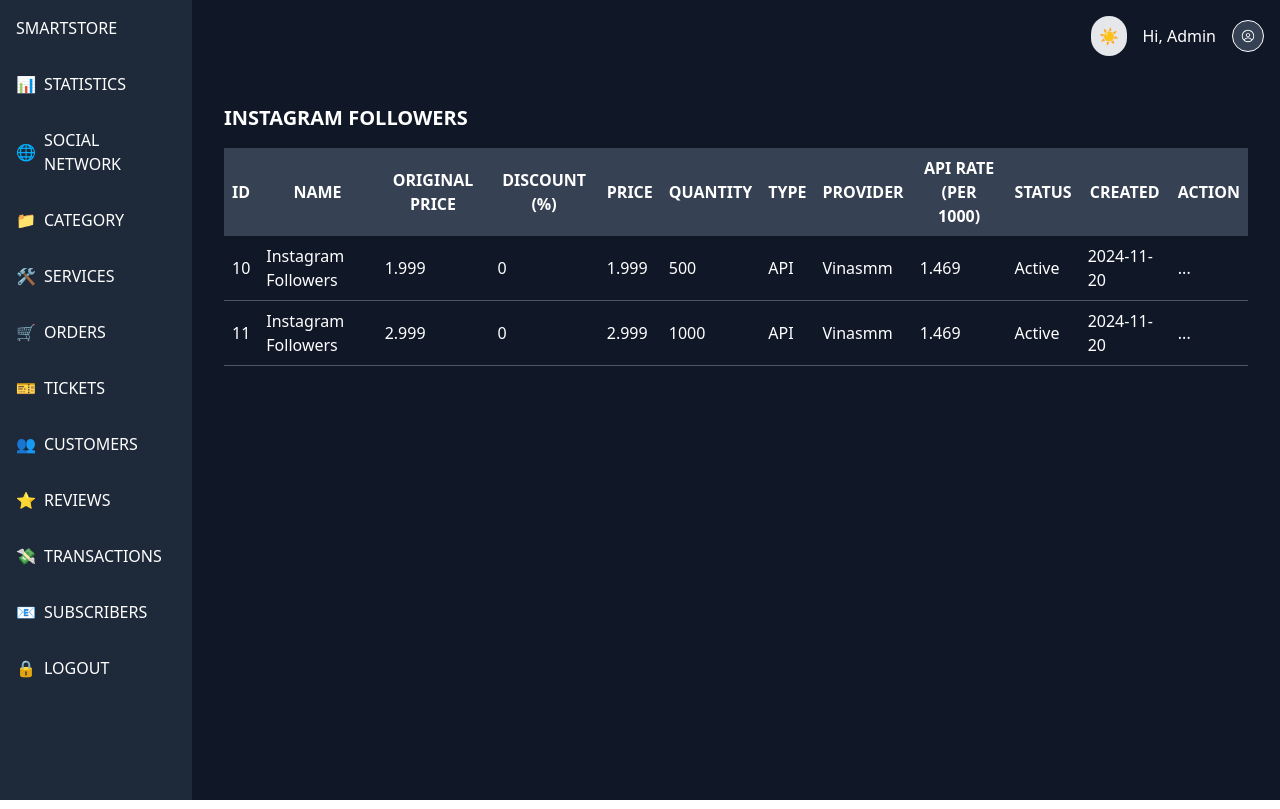
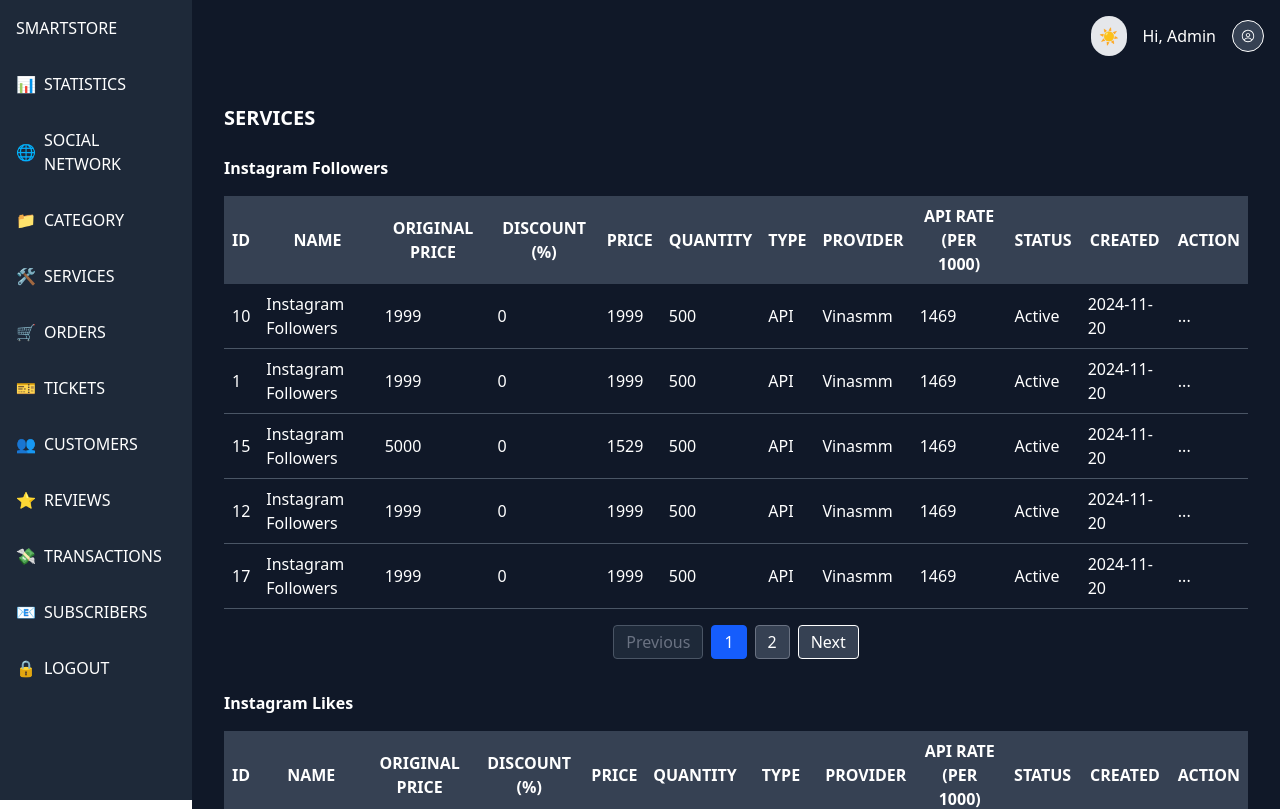
Before and after one commit to Code2With-Pratik/Admin-Dashboard-, a React (Vite) app in the folder frontend/: page / in a window 1280 px wide. Shown: the top 809 px of the page. Built offline with nearby package versions, Linux system fonts and the light colour scheme.

Commit message:
feat: implement pagination for Instagram Followers and Likes in Services component

```diff
--- a/frontend/src/components/Services.jsx
+++ b/frontend/src/components/Services.jsx
@@ -1,33 +1,66 @@
-import React from 'react';
+import React, { useState, useContext } from 'react';
+import { ThemeContext } from '../App';
 
 const Services = () => {
+  const { theme } = useContext(ThemeContext);
+
   const data = [
-    { id: 10, name: 'Instagram Followers', originalPrice: 1.999, discount: 0, price: 1.999, quantity: 500, type: 'API', provider: 'Vinasmm', apiRate: 1.469, status: 'Active', created: '2024-11-20' },
-    { id: 11, name: 'Instagram Followers', originalPrice: 2.999, discount: 0, price: 2.999, quantity: 1000, type: 'API', provider: 'Vinasmm', apiRate: 1.469, status: 'Active', created: '2024-11-20' },
+    { id: 10, name: 'Instagram Followers', originalPrice: 1999, discount: 0, price: 1999, quantity: 500, type: 'API', provider: 'Vinasmm', apiRate: 1469, status: 'Active', created: '2024-11-20' },
+    { id: 1, name: 'Instagram Followers', originalPrice: 1999, discount: 0, price: 1999, quantity: 500, type: 'API', provider: 'Vinasmm', apiRate: 1469, status: 'Active', created: '2024-11-20' },
+    { id: 15, name: 'Instagram Followers', originalPrice: 5000, discount: 0, price: 1529, quantity: 500, type: 'API', provider: 'Vinasmm', apiRate: 1469, status: 'Active', created: '2024-11-20' },
+    { id: 12, name: 'Instagram Followers', originalPrice: 1999, discount: 0, price: 1999, quantity: 500, type: 'API', provider: 'Vinasmm', apiRate: 1469, status: 'Active', created: '2024-11-20' },
+    { id: 17, name: 'Instagram Followers', originalPrice: 1999, discount: 0, price: 1999, quantity: 500, type: 'API', provider: 'Vinasmm', apiRate: 1469, status: 'Active', created: '2024-11-20' },
+    { id: 16, name: 'Instagram Followers', originalPrice: 1999, discount: 0, price: 1999, quantity: 500, type: 'API', provider: 'Vinasmm', apiRate: 1469, status: 'Active', created: '2024-11-20' },
+    { id: 18, name: 'Instagram Followers', originalPrice: 1999, discount: 0, price: 1999, quantity: 500, type: 'API', provider: 'Vinasmm', apiRate: 1469, status: 'Active', created: '2024-11-20' },
+    { id: 11, name: 'Instagram Likes', originalPrice: 999, discount: 10, price: 899, quantity: 1000, type: 'API', provider: 'Vinasmm', apiRate: 799, status: 'Active', created: '2024-11-20' },
+    { id: 12, name: 'Twitter Followers', originalPrice: 2500, discount: 0, price: 2500, quantity: 300, type: 'API', provider: 'SocialPro', apiRate: 2000, status: 'Inactive', created: '2024-11-21' },
+    { id: 13, name: 'YouTube Views', originalPrice: 5000, discount: 5, price: 4750, quantity: 5000, type: 'API', provider: 'ViewBoost', apiRate: 4000, status: 'Active', created: '2024-11-22' },
+    { id: 14, name: 'Facebook Shares', originalPrice: 1500, discount: 0, price: 1500, quantity: 200, type: 'Manual', provider: 'ShareEasy', apiRate: 1200, status: 'Inactive', created: '2024-11-23' },
+    { id: 15, name: 'TikTok Followers', originalPrice: 3999, discount: 15, price: 3399, quantity: 1500, type: 'API', provider: 'TikGrow', apiRate: 3000, status: 'Active', created: '2024-11-24' },
+    { id: 16, name: 'LinkedIn Connections', originalPrice: 6000, discount: 0, price: 6000, quantity: 100, type: 'Manual', provider: 'LinkNet', apiRate: 5500, status: 'Inactive', created: '2024-11-25' },
+    { id: 17, name: 'Instagram Comments', originalPrice: 2999, discount: 0, price: 2999, quantity: 400, type: 'API', provider: 'Vinasmm', apiRate: 2500, status: 'Active', created: '2024-11-26' },
+    { id: 18, name: 'Twitter Retweets', originalPrice: 1800, discount: 5, price: 1710, quantity: 250, type: 'API', provider: 'SocialPro', apiRate: 1500, status: 'Active', created: '2024-11-27' },
+    { id: 19, name: 'YouTube Likes', originalPrice: 2200, discount: 0, price: 2200, quantity: 300, type: 'API', provider: 'ViewBoost', apiRate: 1800, status: 'Inactive', created: '2024-11-28' },
+    { id: 20, name: 'Facebook Likes', originalPrice: 1200, discount: 10, price: 1080, quantity: 500, type: 'Manual', provider: 'ShareEasy', apiRate: 900, status: 'Active', created: '2024-11-29' },
+    { id: 21, name: 'Instagram Likes', originalPrice: 1200, discount: 5, price: 1140, quantity: 800, type: 'API', provider: 'LikeBoost', apiRate: 1000, status: 'Active', created: '2024-11-30' },
+    { id: 22, name: 'Instagram Likes', originalPrice: 1500, discount: 0, price: 1500, quantity: 1200, type: 'API', provider: 'Vinasmm', apiRate: 1300, status: 'Inactive', created: '2024-12-01' },
+    { id: 23, name: 'Instagram Likes', originalPrice: 800, discount: 10, price: 720, quantity: 600, type: 'Manual', provider: 'LikeBoost', apiRate: 650, status: 'Active', created: '2024-12-02' },
+    { id: 24, name: 'Instagram Likes', originalPrice: 2000, discount: 15, price: 1700, quantity: 1500, type: 'API', provider: 'SocialPro', apiRate: 1600, status: 'Active', created: '2024-12-03' },
+    { id: 25, name: 'Instagram Likes', originalPrice: 1100, discount: 0, price: 1100, quantity: 700, type: 'API', provider: 'Vinasmm', apiRate: 950, status: 'Inactive', created: '2024-12-04' },
   ];
 
-  return (
-    <div className="p-4">
-      <h2 className="text-xl font-bold mb-4">INSTAGRAM FOLLOWERS</h2>
-      <table className="w-full border-collapse">
+  const followersData = data.filter((item) => item.name === 'Instagram Followers');
+  const likesData = data.filter((item) => item.name === 'Instagram Likes');
+
+  // Pagination state
+  const [currentPageFollowers, setCurrentPageFollowers] = useState(1);
+  const [currentPageLikes, setCurrentPageLikes] = useState(1);
+  const itemsPerPage = 5;
+
+  const paginate = (dataArray, currentPage) => {
+    const totalPages = Math.ceil(dataArray.length / itemsPerPage);
+    const startIndex = (currentPage - 1) * itemsPerPage;
+    const currentPageData = dataArray.slice(startIndex, startIndex + itemsPerPage);
+    return { totalPages, currentPageData };
+  };
+
+  const { totalPages: totalFollowersPages, currentPageData: currentFollowersData } = paginate(followersData, currentPageFollowers);
+  const { totalPages: totalLikesPages, currentPageData: currentLikesData } = paginate(likesData, currentPageLikes);
+
+  const renderTable = (dataArray) => (
+    <>
       <thead>
         <tr className="bg-gray-700 text-white">
-            <th className="p-2">ID</th>
-            <th className="p-2">NAME</th>
-            <th className="p-2">ORIGINAL PRICE</th>
-            <th className="p-2">DISCOUNT (%)</th>
-            <th className="p-2">PRICE</th>
-            <th className="p-2">QUANTITY</th>
-            <th className="p-2">TYPE</th>
-            <th className="p-2">PROVIDER</th>
-            <th className="p-2">API RATE (PER 1000)</th>
-            <th className="p-2">STATUS</th>
-            <th className="p-2">CREATED</th>
-            <th className="p-2">ACTION</th>
+          {['ID', 'NAME', 'ORIGINAL PRICE', 'DISCOUNT (%)', 'PRICE', 'QUANTITY', 'TYPE', 'PROVIDER', 'API RATE (PER 1000)', 'STATUS', 'CREATED', 'ACTION'].map((head, idx) => (
+            <th key={idx} className="p-2">{head}</th>
+          ))}
         </tr>
       </thead>
       <tbody>
-          {data.map((item) => (
+        {dataArray.length === 0 ? (
+          <tr><td colSpan="12" className="text-center p-4">No data available.</td></tr>
+        ) : (
+          dataArray.map(item => (
             <tr key={item.id} className="border-b border-gray-600">
               <td className="p-2">{item.id}</td>
               <td className="p-2">{item.name}</td>
@@ -42,9 +75,70 @@ const Services = () => {
               <td className="p-2">{item.created}</td>
               <td className="p-2">...</td>
             </tr>
+          ))
+        )}
+      </tbody>
+    </>
+  );
+
+  const renderPagination = (totalPages, currentPage, setPage) => (
+    <nav aria-label="Pagination" className="mt-4 flex justify-center mb-8">
+      <ul className="flex space-x-2">
+        <li>
+          <button
+            onClick={() => setPage(prev => Math.max(prev - 1, 1))}
+            disabled={currentPage === 1}
+            className={`px-3 py-1 rounded border ${currentPage === 1
+              ? theme === 'dark' ? 'bg-gray-800 text-gray-500 border-gray-600 cursor-not-allowed'
+              : 'bg-gray-200 text-gray-400 border-gray-300 cursor-not-allowed'
+              : theme === 'dark' ? 'bg-gray-700 text-white hover:bg-gray-600'
+              : 'bg-white text-gray-700 hover:bg-blue-100 border-gray-400'}`}
+          >
+            Previous
+          </button>
+        </li>
+        {[...Array(totalPages)].map((_, i) => (
+          <li key={i + 1}>
+            <button
+              onClick={() => setPage(i + 1)}
+              className={`px-3 py-1 rounded border ${currentPage === i + 1
+                ? theme === 'dark' ? 'bg-blue-600 text-white border-blue-600'
+                : 'bg-blue-500 text-white border-blue-500'
+                : theme === 'dark' ? 'bg-gray-700 text-white border-gray-500 hover:bg-gray-600'
+                : 'bg-white text-gray-700 border-gray-400 hover:bg-blue-100'}`}
+            >
+              {i + 1}
+            </button>
+          </li>
         ))}
-        </tbody>
-      </table>
+        <li>
+          <button
+            onClick={() => setPage(prev => Math.min(prev + 1, totalPages))}
+            disabled={currentPage === totalPages}
+            className={`px-3 py-1 rounded border ${currentPage === totalPages
+              ? theme === 'dark' ? 'bg-gray-800 text-gray-500 border-gray-600 cursor-not-allowed'
+              : 'bg-gray-200 text-gray-400 border-gray-300 cursor-not-allowed'
+              : theme === 'dark' ? 'bg-gray-700 text-white hover:bg-gray-600'
+              : 'bg-white text-gray-700 hover:bg-blue-100 border-gray-400'}`}
+          >
+            Next
+          </button>
+        </li>
+      </ul>
+    </nav>
+  );
+
+  return (
+    <div className="p-4">
+      <h2 className="text-xl font-bold mb-6">SERVICES</h2>
+
+      <h4 className="font-semibold mb-4">Instagram Followers</h4>
+      <table className="w-full border-collapse mb-4">{renderTable(currentFollowersData)}</table>
+      {renderPagination(totalFollowersPages, currentPageFollowers, setCurrentPageFollowers)}
+
+      <h4 className="font-semibold mb-4">Instagram Likes</h4>
+      <table className="w-full border-collapse mb-4">{renderTable(currentLikesData)}</table>
+      {renderPagination(totalLikesPages, currentPageLikes, setCurrentPageLikes)}
     </div>
   );
 };
```
Lines whose indentation alone changed are shown as unchanged.
